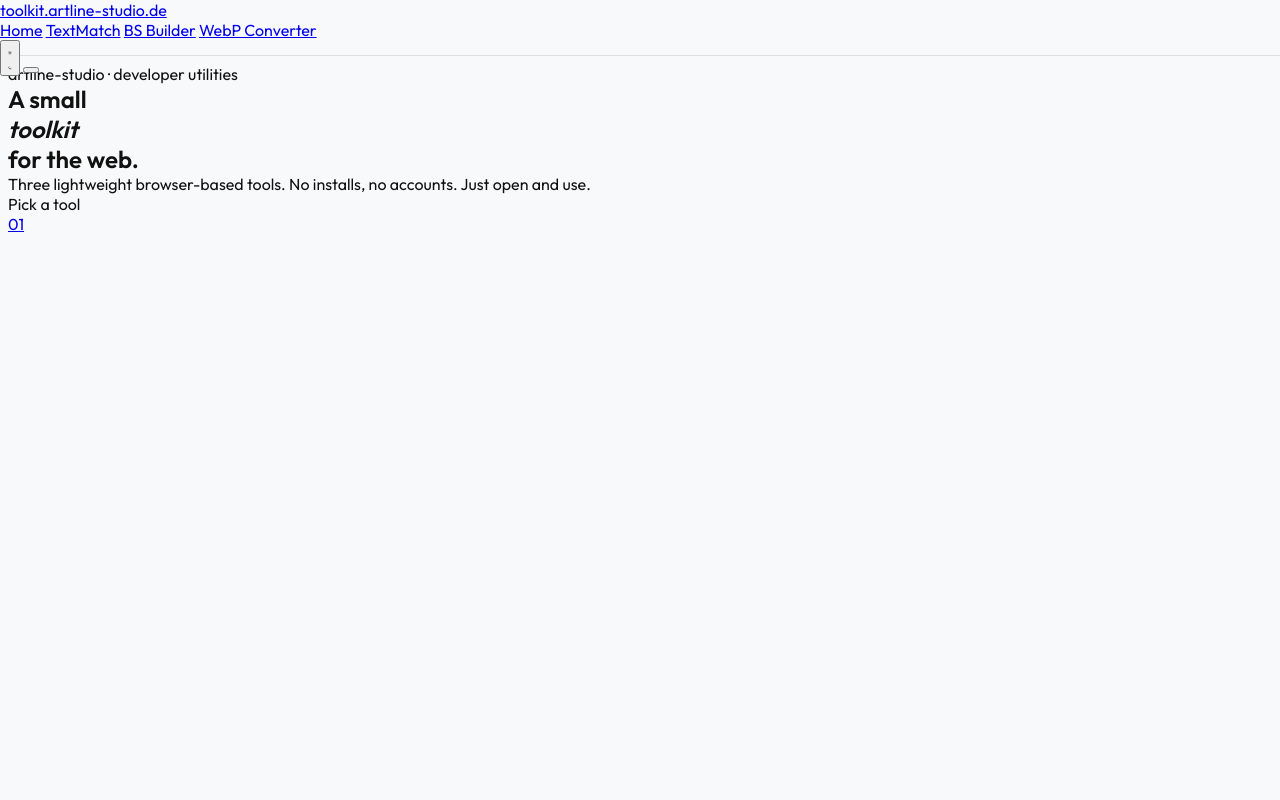
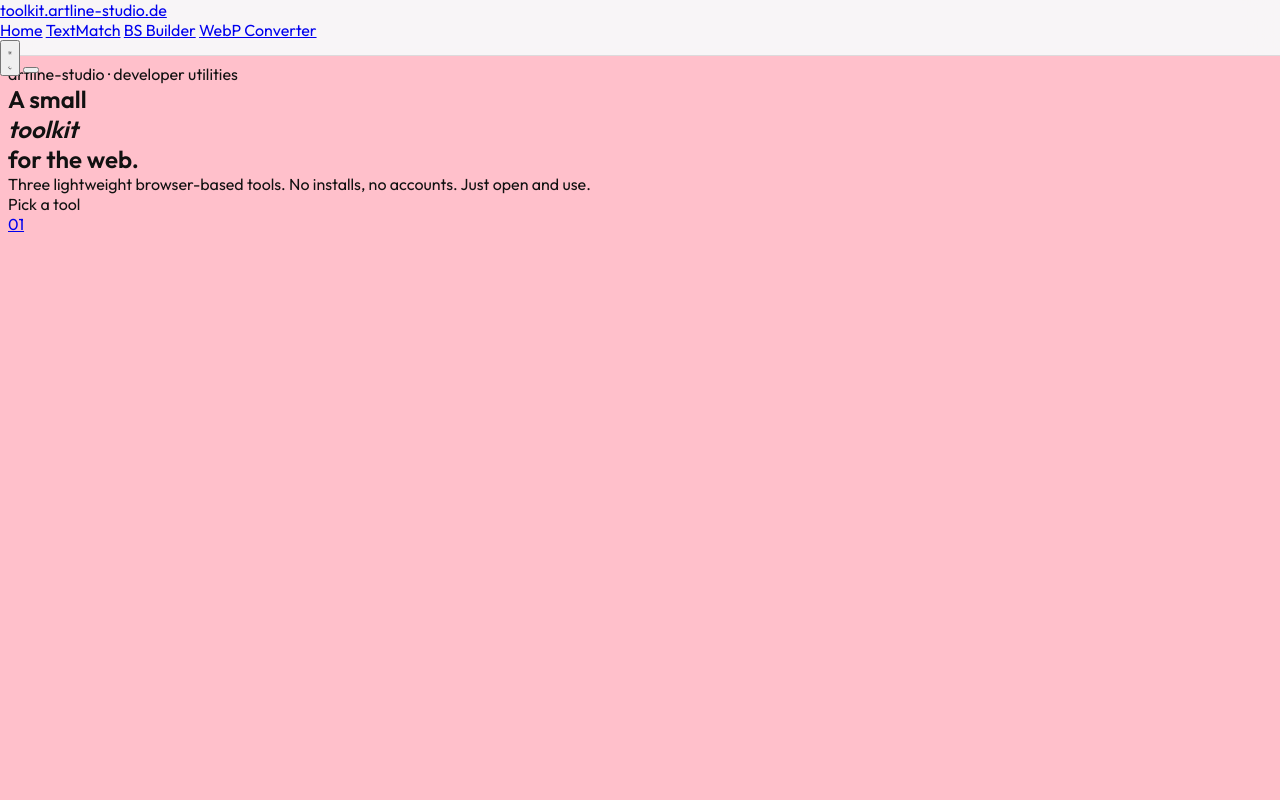
Before and after one commit to cansumasearch-dev/Tools, a plain HTML site: page index.html in a window 1280 px wide. Shown: the top 800 px of the page. Drawn offline with nearby package versions, Linux system fonts and the light colour scheme; files that its build step writes are made by us from their sources.

Commit message:
just at test push

```diff
--- a/webp-converter/assets/scss/main.scss
+++ b/webp-converter/assets/scss/main.scss
@@ -5,6 +5,10 @@
 p, h1, h2, h3, h4, h5, h6, strong, small, span, label, figcaption {
   margin: 0;
   padding: 0;
+}
+
+body {
+  background-color: pink!important;
 }
 
 // ─── Bootstrap variable overrides ────────────────────────────────────
```
Also changed, not shown: webp-converter/assets/scss/main.css.
